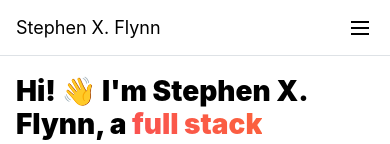
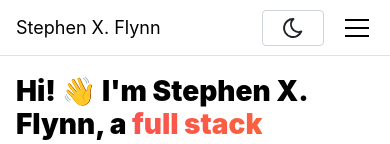
Before and after one commit to sxflynn/portfolio, a React (Vite) app: page / in a window 390 px wide. Shown: the top 144 px of the page. Built offline with nearby package versions, Linux system fonts and the light colour scheme.

Commit message:
added header theme toggle on mobile

```diff
--- a/src/components/Header/Header.tsx
+++ b/src/components/Header/Header.tsx
@@ -70,14 +70,17 @@ export function Header() {
           <ColorSchemeButton/>
         </Group>
         {/* Menu Items */}
+        <Group hiddenFrom="xs">
+        <ColorSchemeButton/>
           <Menu opened={opened} onOpen={toggle} onClose={toggle}>
             <Menu.Target>
-            <Burger opened={opened} onClick={toggle} hiddenFrom="xs" size="sm" />
+              <Burger opened={opened} onClick={toggle} hiddenFrom="xs" size="md" />
             </Menu.Target>
             <Menu.Dropdown>
               {dropdownMenuItems}
             </Menu.Dropdown>
           </Menu>
+        </Group>
 
       </Container>
     </header>
```
Lines whose indentation alone changed are shown as unchanged.
